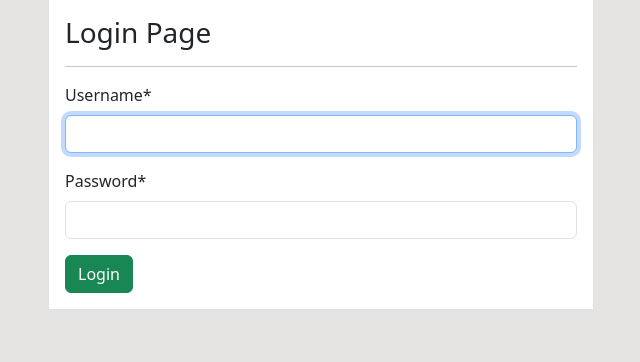
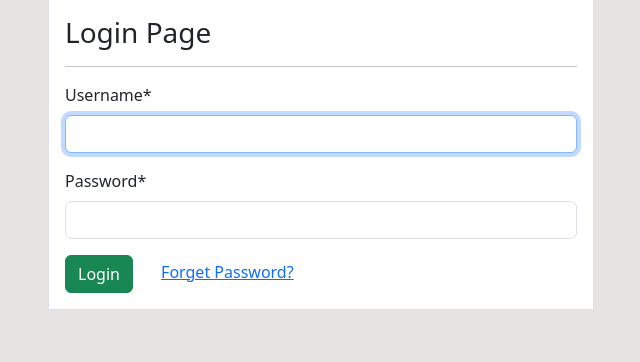
Before and after one commit to RONINkj/TrackVentory, a Django app: page / in a window 1280 px wide. Shown: the part 105-467 px from the top of the page, without its empty margins (319-959 px from the left). Run offline with Django 5.2, Linux system fonts and the light colour scheme; some libraries are stand-ins or nearby versions.

Commit message:
forget password

```diff
--- a/inventory_backend/urls.py
+++ b/inventory_backend/urls.py
@@ -31,4 +31,8 @@ urlpatterns = [
     path('logout/', auth_views.LogoutView.as_view(template_name='user/logout.html', http_method_names=["post", "get", "options"]), name='user-logout'),
     path('profile/', user_view.profile, name='user-profile'),
     path('profile/update', user_view.profile_update, name='user-profile-update'),
+    path('password_reset/',auth_views.PasswordResetView.as_view(),name='password_reset'),
+    path('password_reset_done/',auth_views.PasswordResetDoneView.as_view(),name='password_reset_done'),
+    path('password_reset_confirm/<uidb64>/<token>/',auth_views.PasswordResetConfirmView.as_view(),name='password_reset_confirm'),
+    path('password_reset_complete/',auth_views.PasswordResetCompleteView.as_view(),name='password_reset_complete')
 ]+ static(settings.MEDIA_URL,document_root=settings.MEDIA_ROOT)
--- a/templates/user/login.html
+++ b/templates/user/login.html
@@ -21,6 +21,7 @@
                         {% csrf_token %}
                         {{ form|crispy }}
                         <input class="btn btn-success" type="submit" value="Login">
+                        <a class="mx-4" href="{%url 'password_reset'%}">Forget Password?</a>
                     </form>
                 </div>
             </div>
```
Also changed, not shown: inventory_backend/settings.py (+7 -0 lines), db.sqlite3.
